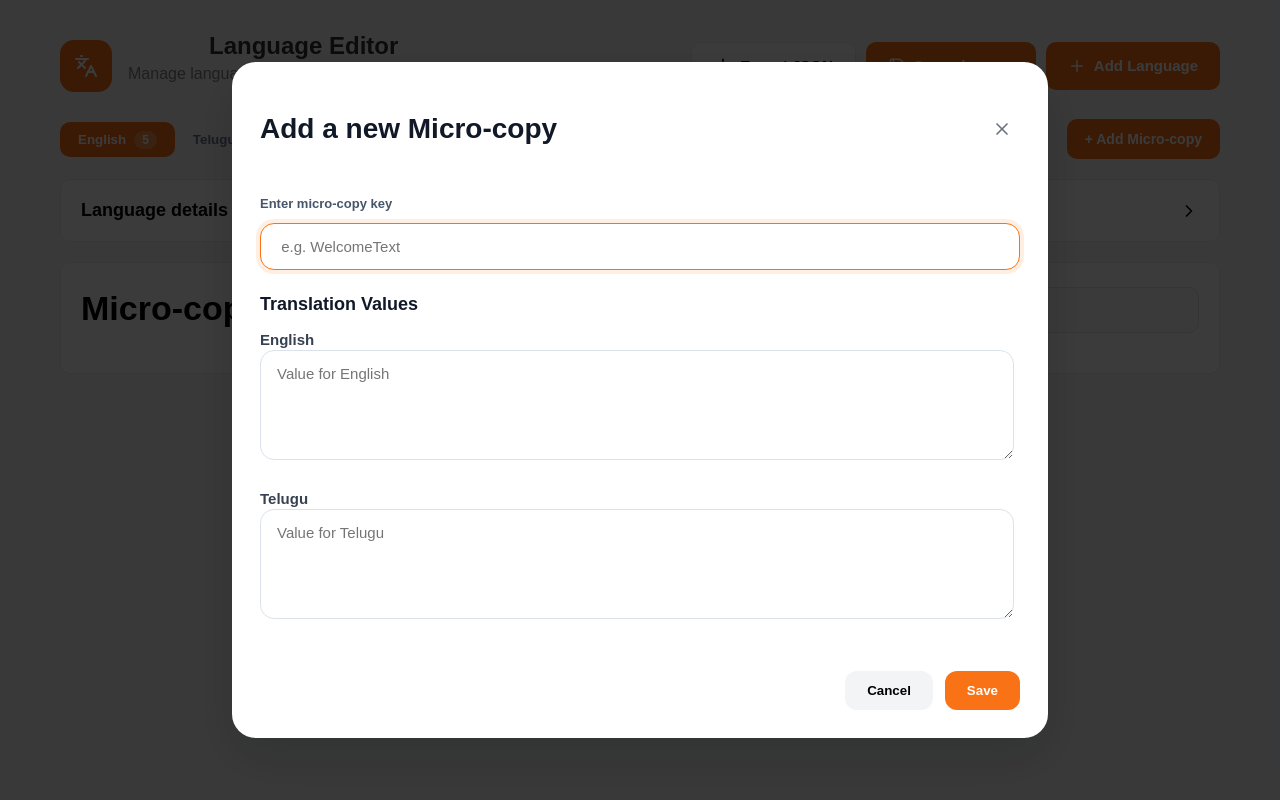
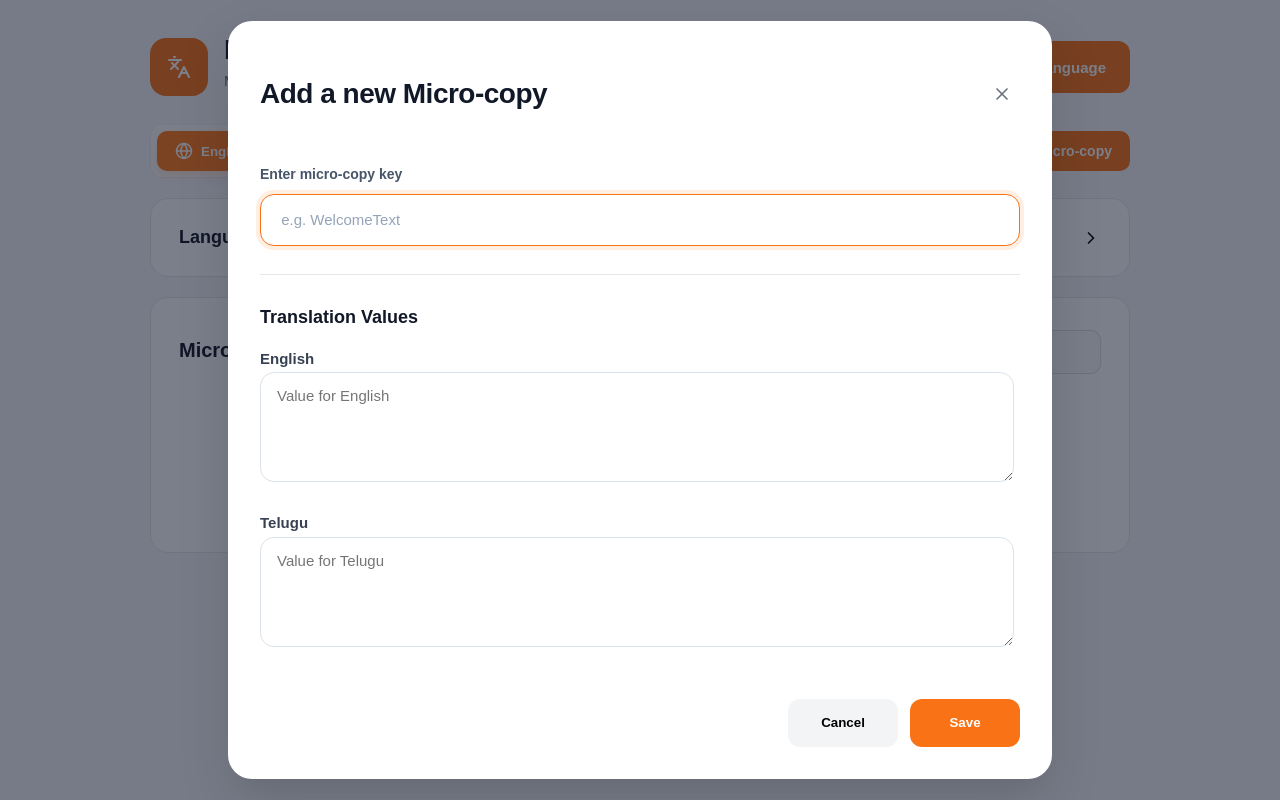
Before and after one commit to Karthiksherlock/sample_react1, a React (Vite) app: page /language in a window 1280 px wide. Both pictures are taken after typing "Sample" into the empty fields and a click on the button "+ Add Micro-copy". Built offline with nearby package versions, Linux system fonts and the light colour scheme.

Commit message:
rough changes in ui polish

```diff
--- a/src/App.css
+++ b/src/App.css
@@ -5,9 +5,11 @@ body {
 }
 
 .page {
-  max-width: 1160px;
-  margin: auto;
-  padding: 32px;
+  max-width: 1280px;
+  margin: 0 auto;
+  padding-top: 30px;
+  padding-left: 150px;
+  padding-right: 150px;
 }
 .header {
   display: flex;
@@ -18,12 +20,17 @@ body {
 
 .header h2 {
   margin: 0;
-  font-size: 24px;
+  justify-self: flex-start;
+  font-size: 28px;
+  line-height: 40px;
+  font-weight: 700;
+  color: #111827;
 }
 
 .header p {
-  margin-top: 5px;
-  color: gray;
+  margin-top: 2px;
+  color: #64748b;
+  font-size: 15px;
 }
 
 .headeractions {
@@ -32,9 +39,9 @@ body {
 }
 
 .headeractions button {
-  height: 48px;
-  padding: 0 22px;
-  border-radius: 10px;
+  height: 52px;
+  padding: 0 24px;
+  border-radius: 12px;
   border: 1px solid #e2e8f0;
   background: white;
   cursor: pointer;
@@ -54,9 +61,9 @@ body {
 }
 
 .logoBox {
-  width: 52px;
-  height: 52px;
-  border-radius: 14px;
+  width: 58px;
+  height: 58px;
+  border-radius: 16px;
   background: #f97316;
   display: flex;
   align-items: center;
@@ -71,12 +78,14 @@ body {
 }
 .searchBox {
   position: relative;
+  width: 340px;
 }
 
 .searchIcon {
   position: absolute;
   left: 14px;
-  top: 18px;
+  top: 50%;
+  transform: translateY(-50%);
   color: #94a3b8;
 }
 
@@ -103,15 +112,33 @@ body {
   color: #f97316;
   padding: 6px 12px;
   border-radius: 999px;
-  font-size: 14px;
-  font-weight: 600;
+  font-size: 13px;
+  font-weight: 700;
 }
 .tabBadge {
-  margin-left: 8px;
+  display: flex;
+  align-items: center;
+  justify-content: center;
+
+  min-width: 24px;
+  height: 20px;
+
+  margin-left: 6px;
   background: rgba(251, 248, 248, 0.25);
   padding: 2px 8px;
   border-radius: 999px;
   font-size: 12px;
+}
+.tabsContainer {
+  display: inline-flex;
+  gap: 4px;
+
+  background: #fff;
+  border: 1px solid #edf2f7;
+
+  padding: 6px;
+
+  border-radius: 12px;
 }
 
 .main {
@@ -123,9 +150,9 @@ body {
 .languagebox,
 .microcopybox {
   background: white;
-  border-radius: 10px;
-  padding: 20px;
   border: 1px solid #e5e7eb;
+  border-radius: 18px;
+  padding: 28px;
 }
 
 .microcopyheader {
@@ -134,9 +161,12 @@ body {
   align-items: center;
   margin-bottom: 20px;
 }
+.languageheader h3,
 .microcopyheader h3 {
-  font-size: 34px;
   margin: 0;
+  font-size: 20px;
+  font-weight: 700;
+  color: #111827;
 }
 
 .microcopyactions {
@@ -145,11 +175,11 @@ body {
 }
 
 .microcopyactions input {
-  width: 320px;
-  height: 46px;
+  width: 100%;
+  height: 44px;
+  border: 1px solid #d7dde6;
   border-radius: 10px;
-  border: 1px solid #dbe2ea;
-  padding: 0 16px;
+  padding-left: 42px;
   font-size: 15px;
 }
 
@@ -163,11 +193,23 @@ body {
 .list {
   display: flex;
   flex-direction: column;
-  gap: 12px;
+  gap: 16px;
+}
+.emptyState {
+  padding: 48px 24px;
+  text-align: center;
+
+  color: #94a3b8;
+
+  font-size: 15px;
+  font-weight: 500;
 }
 
 .tab,
 .activeTab {
+  display: flex;
+  align-items: center;
+  gap: 8px;
   border: none;
   border-radius: 10px;
   padding: 10px 18px;
@@ -176,18 +218,34 @@ body {
   color: #64748b;
   font-weight: 600;
 }
+.tab {
+  height: 40px;
+  color: #64748b;
+}
+.tab:hover {
+  background: #f8fafc;
+}
+.activeTab {
+  height: 40px;
 
-.activeTab {
-  background: #f97316;
+  background: #ff7a1a;
+
+  border-radius: 10px;
+
   color: white;
+
+  font-weight: 600;
+  box-shadow: 0 4px 12px rgba(249, 115, 22, 0.2);
 }
 .microCopyCard {
   display: flex;
   justify-content: space-between;
   gap: 20px;
-  padding: 18px;
+
   border: 1px solid #dbe2ea;
-  border-radius: 12px;
+  border-radius: 18px;
+  min-height: 180px;
+  padding: 24px;
   background: white;
 }
 
@@ -204,7 +262,7 @@ body {
 }
 
 .microCopyKeySection {
-  width: 280px;
+  width: 310px;
 }
 
 .microCopyValueSection {
@@ -223,14 +281,15 @@ body {
 .microCopyKeyBox {
   background: #fff7ed;
   border-radius: 8px;
-  padding: 14px;
+  padding: 16px;
   color: #f97316;
-  font-size: 28px;
+  line-height: 24px;
   font-family: monospace;
+  font-weight: 500;
 }
 
 .microCopyTextarea {
-  min-height: 86px;
+  min-height: 120px;
   border: 1px solid #dbe2ea;
   border-radius: 8px;
   padding: 14px;
@@ -250,7 +309,10 @@ body {
   cursor: pointer;
   font-size: 20px;
   color: #64748b;
-  padding-top: 36px;
+  align-self: center;
+  display: flex;
+  align-items: center;
+  justify-content: center;
 }
 .languageheader {
   display: flex;
@@ -274,14 +336,17 @@ body {
 
 .detailitem label {
   display: block;
-  font-size: 12px;
-  color: #777;
+  font-size: 13px;
+  font-weight: 600;
+  color: #64748b;
+  text-transform: uppercase;
   margin-bottom: 4px;
 }
 
 .detailitem p {
   margin: 0;
-  font-size: 14px;
+  font-size: 15px;
+  font-weight: 500;
   color: #222;
   word-break: break-word;
 }
@@ -316,7 +381,7 @@ body {
 .modalOverlay {
   position: fixed;
   inset: 0;
-  background: rgba(0, 0, 0, 0.77);
+  background: rgba(15, 23, 42, 0.55);
 
   display: flex;
   align-items: center;
@@ -329,16 +394,27 @@ body {
   background: white;
   border-radius: 24px;
 
-  width: 100%;
-  max-width: 520px;
+  width: min(92vw, 520px);
   margin: 20px;
-  padding: 28px;
+  padding: 32px;
   max-height: 90vh;
   overflow-y: auto;
   box-shadow: 0 20px 50px rgba(0, 0, 0, 0.15);
+  animation: modalEnter 0.2s ease;
+}
+@keyframes modalEnter {
+  from {
+    opacity: 0;
+    transform: translateY(10px) scale(0.98);
+  }
+
+  to {
+    opacity: 1;
+    transform: translateY(0) scale(1);
+  }
 }
 .addMicroCopyModalCard {
-  max-width: 760px;
+  width: min(92vw, 760px);
 }
 
 .modalHeader {
@@ -346,10 +422,12 @@ body {
   align-items: center;
   justify-content: space-between;
   padding-bottom: 4px;
-  margin-bottom: 24px;
+  margin-bottom: 28px;
 }
 
 .modalHeader h2 {
+  line-height: 1.2;
+  letter-spacing: -0.5px;
   font-size: 28px;
   font-weight: 700;
   color: #111827;
@@ -357,7 +435,7 @@ body {
 .modalBody {
   display: flex;
   flex-direction: column;
-  gap: 20px;
+  gap: 24px;
 }
 
 .modalCloseButton {
@@ -368,11 +446,10 @@ body {
 
   width: 36px;
   height: 36px;
-  border-radius: 999px;
+  border-radius: 8px;
 
   font-size: 24px;
   color: #6b7280;
-
   display: flex;
   align-items: center;
   justify-content: center;
@@ -387,7 +464,7 @@ body {
 }
 
 .formGroup label {
-  font-size: 13px;
+  font-size: 14px;
   font-weight: 600;
 
   color: #475569;
@@ -395,8 +472,11 @@ body {
 
 .formGroup input,
 .formGroup textarea {
+  color: #111827;
+  line-height: 1.5;
   border: 1px solid #dbe2ea;
   border-radius: 14px;
+  height: 52px;
 
   padding: 14px 16px;
 
@@ -408,13 +488,21 @@ body {
 
   box-sizing: border-box;
 }
+.formGroup input::placeholder,
+.formGroup textarea::placeholder {
+  color: #94a3b8;
+}
 .formGroup input:focus,
 .formGroup textarea:focus {
   border-color: #f97316;
 
   box-shadow: 0 0 0 4px rgba(249, 115, 22, 0.12);
 }
-
+.sectionDivider {
+  height: 1px;
+  background: #e5e7eb;
+  margin: 4px 0;
+}
 .sectionTitle {
   font-size: 18px;
   font-weight: 700;
@@ -449,6 +537,8 @@ body {
 .languageValueItem {
   display: flex;
   flex-direction: column;
+  min-height: 120px;
+  line-height: 1.5;
 
   gap: 2px;
 
@@ -475,7 +565,10 @@ body {
 
   outline: none;
 
-  transition: all 0.2s ease;
+  transition:
+    border-color 0.2s ease,
+    box-shadow 0.2s ease,
+    background-color 0.2s ease;
 
   box-sizing: border-box;
 }
@@ -513,6 +606,8 @@ body {
   font-weight: 600;
 
   cursor: pointer;
+  height: 48px;
+  min-width: 110px;
 }
 
 .secondaryButton {
@@ -526,10 +621,11 @@ body {
   font-weight: 600;
 
   cursor: pointer;
+  height: 48px;
+  min-width: 110px;
 }
 .primaryButton:hover {
   opacity: 0.92;
-  background: #f97316;
 }
 
 .secondaryButton:hover {
--- a/src/components/language/AddMicroCopyModal.tsx
+++ b/src/components/language/AddMicroCopyModal.tsx
@@ -78,6 +78,7 @@ function AddMicroCopyModal({ open, onClose, onSave, languages }: Props) {
             />
           </div>
           {error && <p className="KeyErrorText">{error}</p>}
+          <div className="sectionDivider" />
           <h3 className="sectionTitle">Translation Values</h3>
           <div className="languageValuesContainer scrollableValues">
             {languages.map((language) => (
--- a/src/components/language/Tabs.tsx
+++ b/src/components/language/Tabs.tsx
@@ -1,3 +1,4 @@
+import { Globe } from "lucide-react";
 type Props = {
   languages: string[];
   languagesData: any;
@@ -7,7 +8,7 @@ type Props = {
 
 function Tabs({ languages, languagesData, selectedLanguage, onSelect }: Props) {
   return (
-    <div>
+    <div className="tabsContainer">
       {languages.map((lang) => {
         const totalKeys = Object.keys(
           languagesData[lang]?.micro_copies || {},
@@ -18,6 +19,7 @@ function Tabs({ languages, languagesData, selectedLanguage, onSelect }: Props) {
             className={selectedLanguage === lang ? "activeTab" : "tab"}
             onClick={() => onSelect(lang)}
           >
+            <Globe size={18} className="globeIcon"/>
             {lang}
             <span className="tabBadge">{totalKeys}</span>
           </button>
--- a/src/pages/LanguagePage.tsx
+++ b/src/pages/LanguagePage.tsx
@@ -278,7 +278,7 @@ function LanguagePage() {
 
                 <input
                   type="text"
-                  placeholder="     Search keys or values..."
+                  placeholder="      Search keys or values..."
                   value={search}
                   onChange={(e) => setSearch(e.target.value)}
                 />
@@ -287,7 +287,14 @@ function LanguagePage() {
           </div>
 
           <div className="list">
-            {filteredMicroCopies.map(([key, value]) => (
+            {filteredMicroCopies.length === 0 ? (
+              <div className="emptyState">
+                No micro-copies found for "{debouncedSearch}"
+                <br />
+                Click "Add Micro-copy" to create one.
+              </div>
+            ) : (
+              filteredMicroCopies.map(([key, value]) => (
                 <MicroCopyItem
                   key={key}
                   microCopyKey={key}
@@ -295,7 +302,8 @@ function LanguagePage() {
                   onChange={handleValueChange}
                   onDelete={handleDeleteMicroCopyKey}
                 />
-            ))}
+            ))
+          )}
         </div>
         </div>
       </div>
```
Lines whose indentation alone changed are shown as unchanged.
